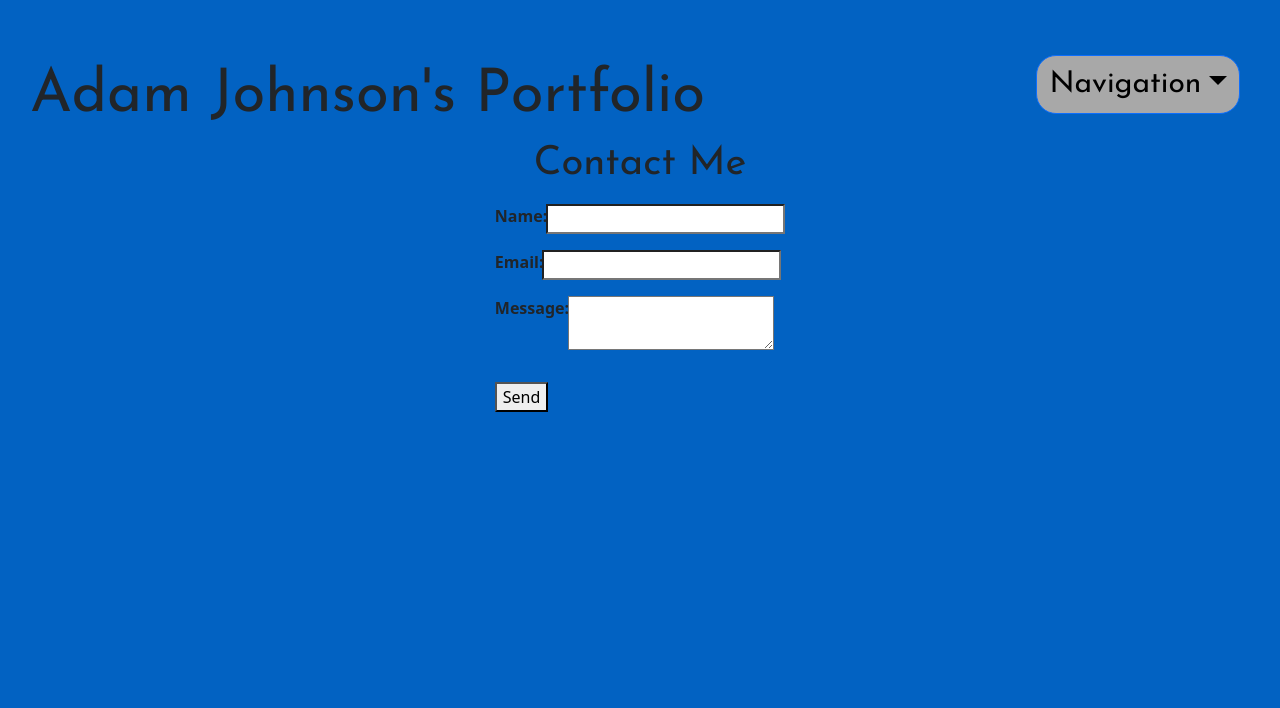
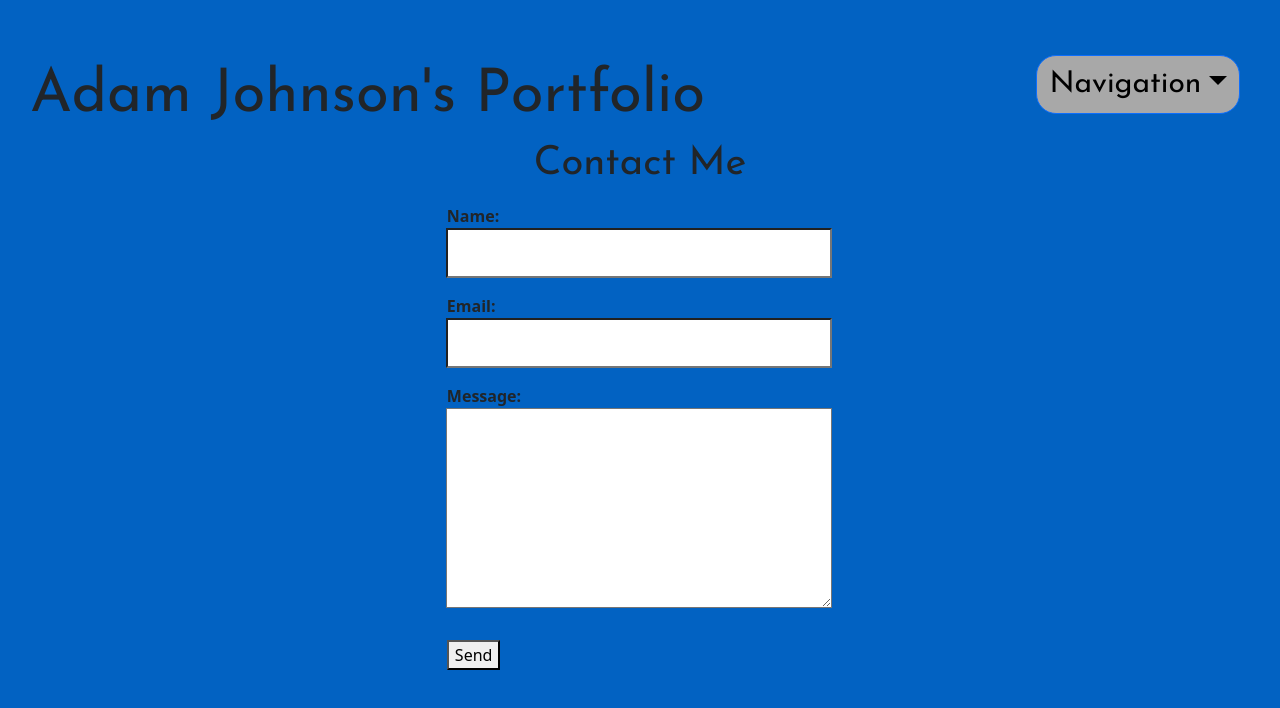
Before and after one commit to AJoelj84/ReactPortfolioAJ, a React (Create React App) app: page /contact in a window 1280 px wide. Shown: the top 708 px of the page. Built offline with nearby package versions, Linux system fonts and the light colour scheme.

Commit message:
added styling to contact form

```diff
--- a/src/components/pages/Contact.js
+++ b/src/components/pages/Contact.js
@@ -49,6 +49,7 @@ function Contact() {
               name='name'
               value={name}
               onChange={(e) => setName(e.target.value)}
+              style={{ fontSize: '1.2rem', padding: '0.5rem', width: '100%', minHeight: '50px' }}
             />
           </div>
 
@@ -60,6 +61,7 @@ function Contact() {
               name='email'
               value={email}
               onChange={(e) => setEmail(e.target.value)}
+              style={{ fontSize: '1.2rem', padding: '0.5rem', width: '100%', minHeight: '50px' }}
             />
           </div>
 
@@ -70,6 +72,7 @@ function Contact() {
               name='message'
               value={message}
               onChange={(e) => setMessage(e.target.value)}
+              style={{ fontSize: '1.5rem', padding: '0.5rem', width: '100%', minHeight: '200px' }}
             ></textarea>
           </div>
 
```
